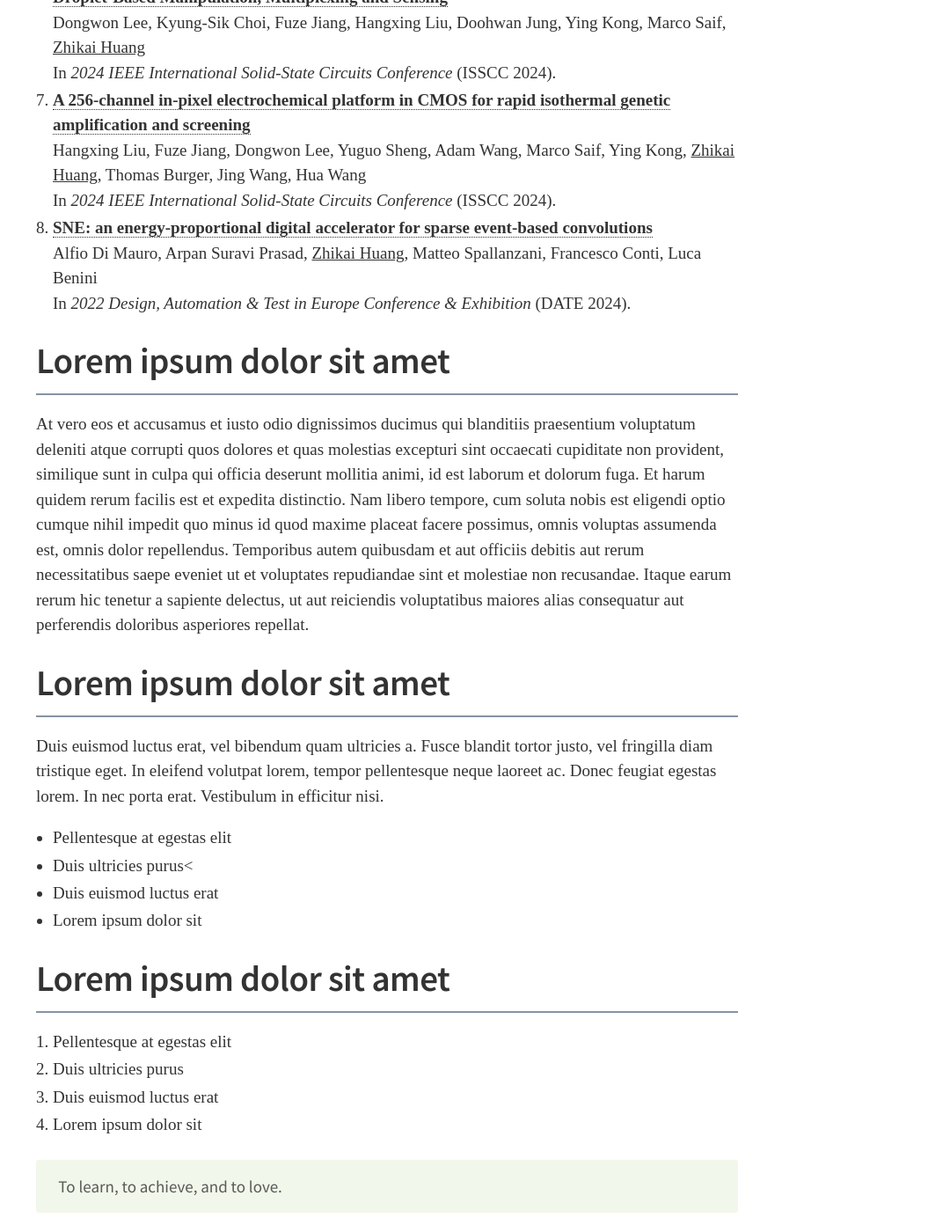
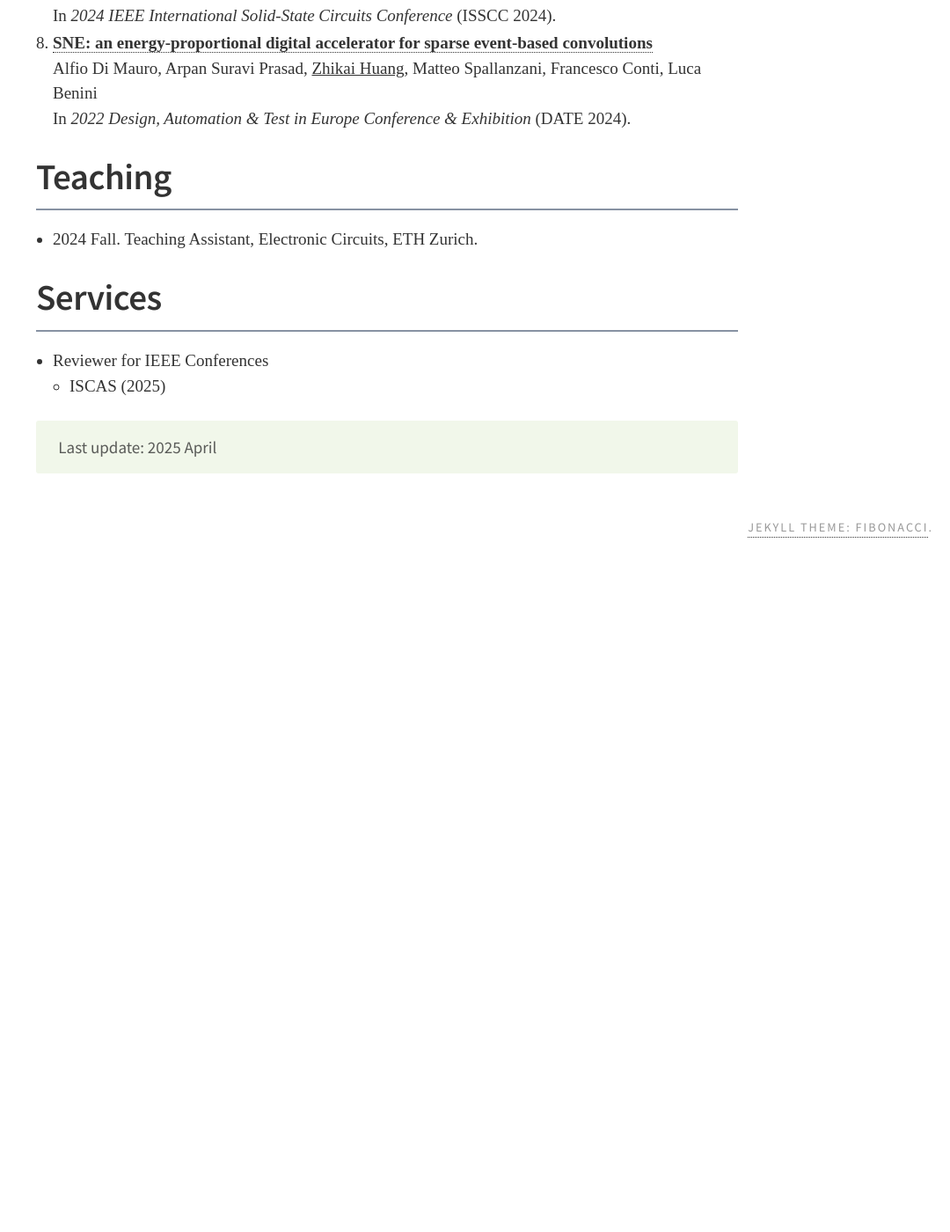
Before and after one commit to cnzhikai/cnzhikai.github.io_20250621, a Jekyll site: the page built from index.markdown, in a window 1280 px wide and 1400 px high, scrolled down 1767 px. Shown: the whole window at 88% size, without its empty margins (200-1280 px from the left). Built offline with Jekyll 4.4.1, drawn with Linux system fonts in a browser that asks for light colours; nearby versions of some CDN libraries; some web fonts are replaced; our own code applies the rules of GitHub Pages for plain Markdown files; after the commit the page ends 2387 px from its top, so only the background shows below that; some of the changed text lies outside the part shown.

Commit message:
Update index.markdown

```diff
--- a/index.markdown
+++ b/index.markdown
@@ -2,7 +2,7 @@
 layout: home
 photo: "assets/photo.png"
 desc: >-
-    <p>aaa </p>
+    <p>I am a Ph.D. student in the Integrated Devices, Electronics, and Systems (IDEAS) group at ETH Zurich, dedicated to advancing human health through innovative biomedical technologies. </p> <p>My research spans device design using scalable microfabrication techniques compatible with CMOS and MEMS platforms, circuit development for interfacing with the physical world through seamless integration and optimization, and system-level enhancement by incorporating advanced features like machine learning for broader applications.</p>
 ---
 
 ## Publication
@@ -55,33 +55,16 @@ desc: >-
 </ol>
 </div>
 
-## Lorem ipsum dolor sit amet
+## Teaching
 
-At vero eos et accusamus et iusto odio dignissimos ducimus qui blanditiis praesentium voluptatum deleniti atque
-corrupti quos dolores et quas molestias excepturi sint occaecati cupiditate non provident, similique sunt in culpa
-qui officia deserunt mollitia animi, id est laborum et dolorum fuga. Et harum quidem rerum facilis est et expedita
-distinctio. Nam libero tempore, cum soluta nobis est eligendi optio cumque nihil impedit quo minus id quod maxime
-placeat facere possimus, omnis voluptas assumenda est, omnis dolor repellendus. Temporibus autem quibusdam et aut
-officiis debitis aut rerum necessitatibus saepe eveniet ut et voluptates repudiandae sint et molestiae non
-recusandae. Itaque earum rerum hic tenetur a sapiente delectus, ut aut reiciendis voluptatibus maiores alias
-consequatur aut perferendis doloribus asperiores repellat.
+- 2024 Fall. Teaching Assistant, Electronic Circuits, ETH Zurich.
 
-## Lorem ipsum dolor sit amet
+## Services
 
-Duis euismod luctus erat, vel bibendum quam ultricies a. Fusce blandit tortor justo, vel fringilla diam tristique
-eget. In eleifend volutpat lorem, tempor pellentesque neque laoreet ac. Donec feugiat egestas lorem. In nec porta
-erat. Vestibulum in efficitur nisi.
+- Reviewer for IEEE Conferences
+     -  ISCAS (2025)
 
-* Pellentesque at egestas elit
-* Duis ultricies purus<
-* Duis euismod luctus erat
-* Lorem ipsum dolor sit
 
-## Lorem ipsum dolor sit amet
 
-1. Pellentesque at egestas elit
-1. Duis ultricies purus
-1. Duis euismod luctus erat
-1. Lorem ipsum dolor sit
 
-> To learn, to achieve, and to love.
+> Last update: 2025 April
```
